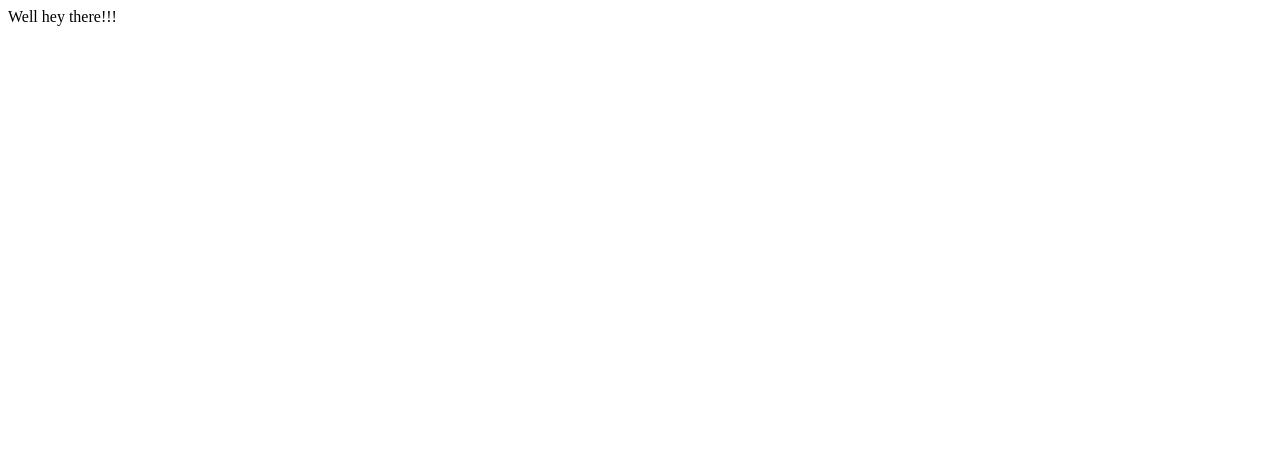
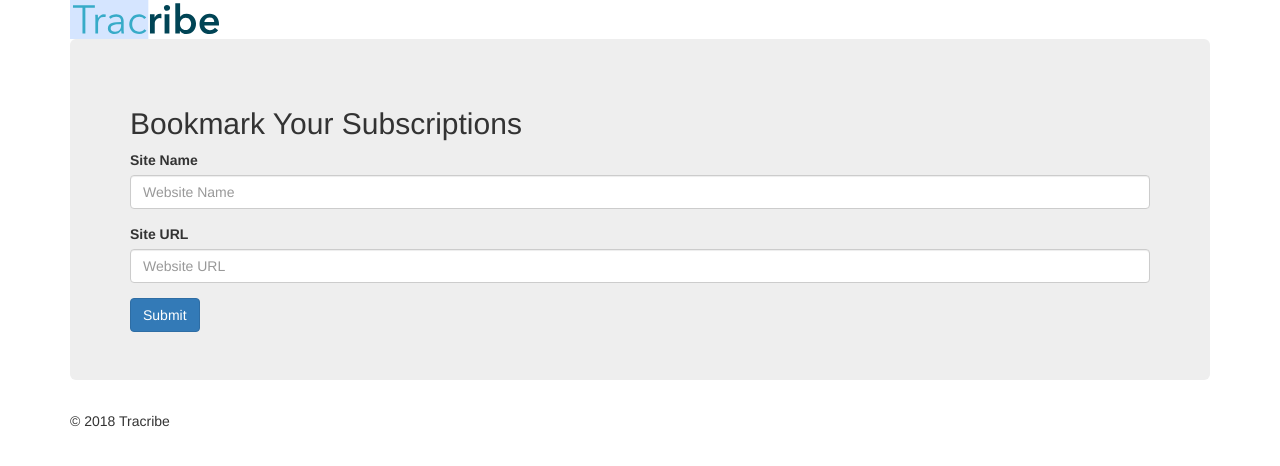
Before and after one commit to royprigat/Tracribe, a website: page src/index.html in a window 1280 px wide. Drawn offline with nearby package versions, Linux system fonts and the light colour scheme; files whose address does not match are found by name.

Commit message:
index plus logo created

```diff
--- a/package.json
+++ b/package.json
@@ -1,8 +1,8 @@
 {
   "name": "tracribe",
-  "productName": "tracribe",
+  "productName": "Tracribe",
   "version": "1.0.0",
-  "description": "My Electron application description",
+  "description": "Track your subscriptions",
   "main": "src/index.js",
   "scripts": {
     "start": "electron-forge start",
--- a/src/index.html
+++ b/src/index.html
@@ -1,10 +1,58 @@
 <!DOCTYPE html>
-<html>
+<html lang="en">
   <head>
     <meta charset="utf-8">
-    <title></title>
+    <meta http-equiv="X-UA-Compatible" content="IE=edge">
+    <meta name="viewport" content="width=device-width, initial-scale=1">
+    <title>Tracribe</title>
+
+    <!-- Bootstrap core CSS -->
+    <link href="css/bootstrap.min.css" rel="stylesheet">
+    <link href="css/style.css" rel="stylesheet">
   </head>
-  <body>
-    Well hey there!!!
+
+  <body onload="fetchBookmarks()">
+
+    <div class="container">
+      <div class="header clearfix">
+        <nav>
+
+        </nav>
+        <img src="./img/logo.svg" alt="">
+      </div>
+
+      <div class="jumbotron">
+        <h2>Bookmark Your Subscriptions</h2>
+        <form id="myForm">
+          <div class="form-group">
+            <label>Site Name</label>
+            <input type="text" class="form-control" id="siteName" placeholder="Website Name">
+          </div>
+          <div class="form-group">
+            <label>Site URL</label>
+            <input type="text" class="form-control" id="siteUrl" placeholder="Website URL">
+          </div>
+          <button type="submit" class="btn btn-primary">Submit</button>
+        </form>
+      </div>
+
+      <div class="row marketing">
+        <div class="col-lg-12">
+          <div id="bookmarksResults"></div>
+        </div>
+      </div>
+
+      <footer class="footer">
+        <p>&copy; 2018 Tracribe</p>
+      </footer>
+
+    </div> <!-- /container -->
+
+    <script
+    src="https://code.jquery.com/jquery-3.1.1.js"
+    integrity="sha256-16cdPddA6VdVInumRGo6IbivbERE8p7CQR3HzTBuELA="
+    crossorigin="anonymous"></script>
+    <script src="js/bootstrap.min.js"></script>
+    <script src="js/index.js"></script>
   </body>
 </html>
```
Also changed, not shown: img/logo.svg (added).
